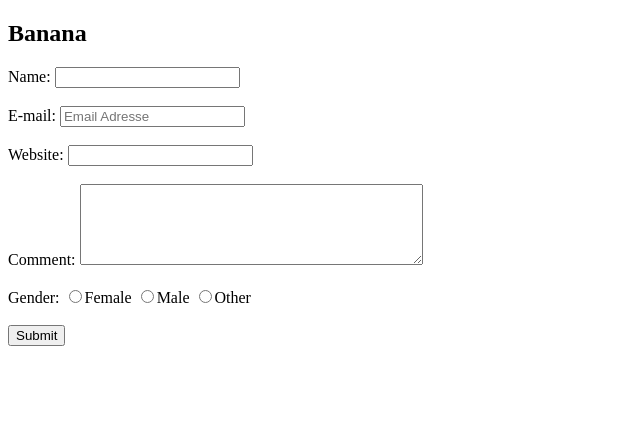
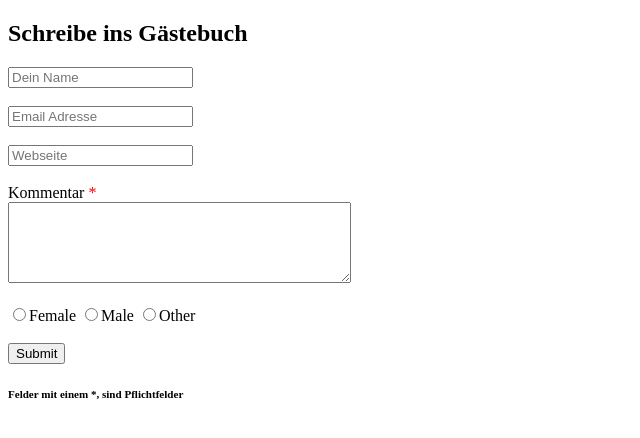
Before and after one commit to it19b/es_php_guestbook, a PHP site: page / in a window 1280 px wide. Shown: the top 438 px of the page, without its empty margins (0-640 px from the left). Run offline with PHP 8.4, Linux system fonts and the light colour scheme.

Commit message:
update an neue Anforderungen

```diff
--- a/SQL.php
+++ b/SQL.php
@@ -43,7 +43,7 @@ class SQL {
     function GetGuesbookPosts() {
        $conn = $this->GetConnection();
 
-       $query = "SELECT * FROM guestbook";
+       $query = "SELECT * FROM guestbook ORDER BY id DESC";
        return $conn->query($query);
     }
 
--- a/index.php
+++ b/index.php
@@ -17,23 +17,25 @@ if ($_SERVER["REQUEST_METHOD"] == "POST") {
 <body>
 
 
-<h2>Banana</h2>
+<h2>Schreibe ins Gästebuch</h2>
 <form method="post" action="<?php echo htmlspecialchars($_SERVER["PHP_SELF"]);?>">
-  Name: <input type="text" name="name">
+  <input type="text" name="name" placeholder="Dein Name">
   <br><br>
-  E-mail: <input type="email" placeholder="Email Adresse" name="email">
+  <input type="email" placeholder="Email Adresse" name="email">
   <br><br>
-  Website: <input type="url" name="website">
+  <input placeholder="Webseite" type="url" name="website">
   <br><br>
-  Comment: <textarea name="comment" maxlength="600" rows="5" cols="40"></textarea>
+  Kommentar <span style="color: red">*</span><br>
+  <textarea name="comment" maxlength="600" rows="5" cols="40" required></textarea>
   <br><br>
-  Gender:
-  <input type="radio" name="gender" value="female">Female
-  <input type="radio" name="gender" value="male">Male
-  <input type="radio" name="gender" value="other">Other
+  <input type="radio" name="gender" value="female">Female</input>
+  <input type="radio" name="gender" value="male">Male</input>
+  <input type="radio" name="gender" value="other">Other</input>
   <br><br>
   <input type="submit" name="submit" value="Submit">
 </form>
+
+<h5><small>Felder mit einem *, sind Pflichtfelder</small></h5>
 
 <?php
 
--- a/posts.php
+++ b/posts.php
@@ -19,8 +19,10 @@ if ($result->num_rows > 0) {
     $website = $row["website"];
     $comment = $row["comment"];
 
+    $genderString = $gender ? " - $gender" : "";
+
     $html = "
-        <h3>$name ($gender)</h3>
+        <h3>$name $genderString</h3>
         <h5>Email: $email | Webseite: $website</h5>
 
         <div>$comment</div>
```
